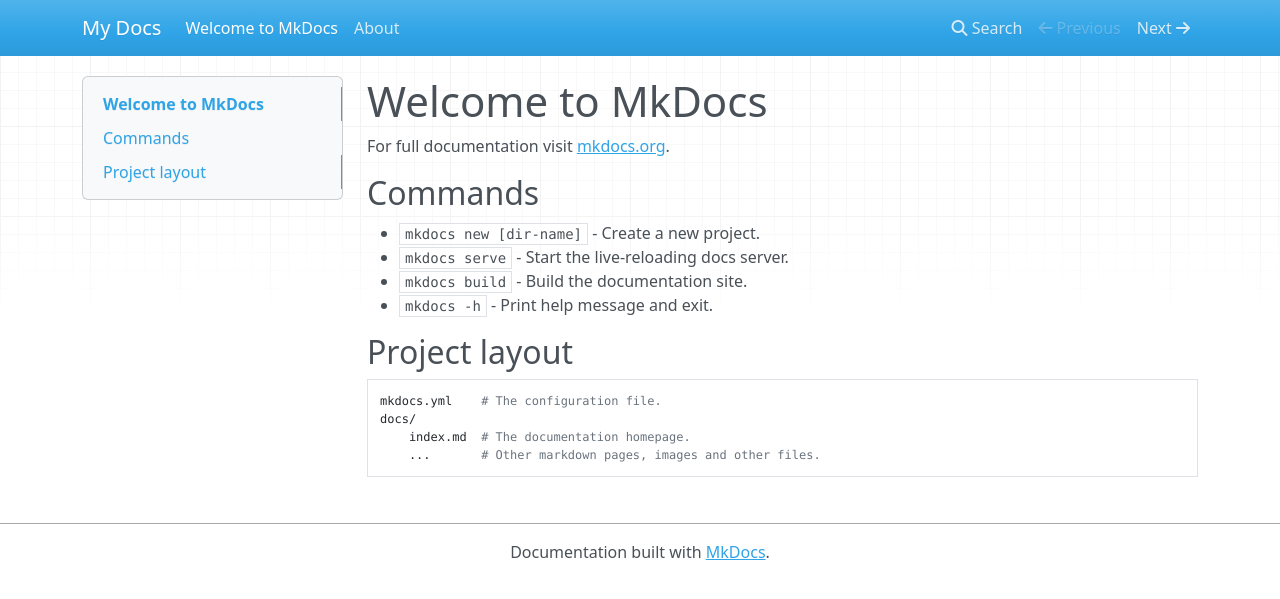
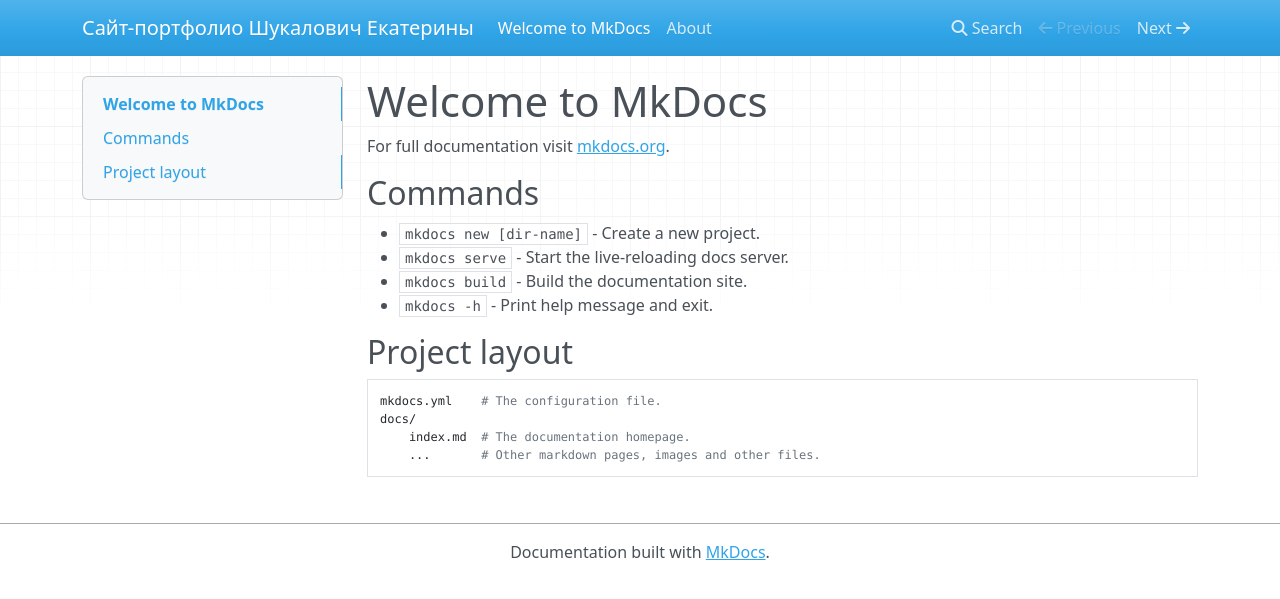
Before and after one commit to ekaterinashukalovich/ekaterinashukalovich.github.io, an MkDocs documentation site: the page built from source/docs/index.md, in a window 1280 px wide. Shown: the top 599 px of the page. Built offline with MkDocs 1.6.1, drawn with Linux system fonts in a browser that asks for light colours; nearby versions of some CDN libraries.

Commit message:
Update mkdocs.yml

```diff
--- a/source/mkdocs.yml
+++ b/source/mkdocs.yml
@@ -1 +1 @@
-site_name: My Docs
+site_name: Сайт-портфолио Шукалович Екатерины
```
